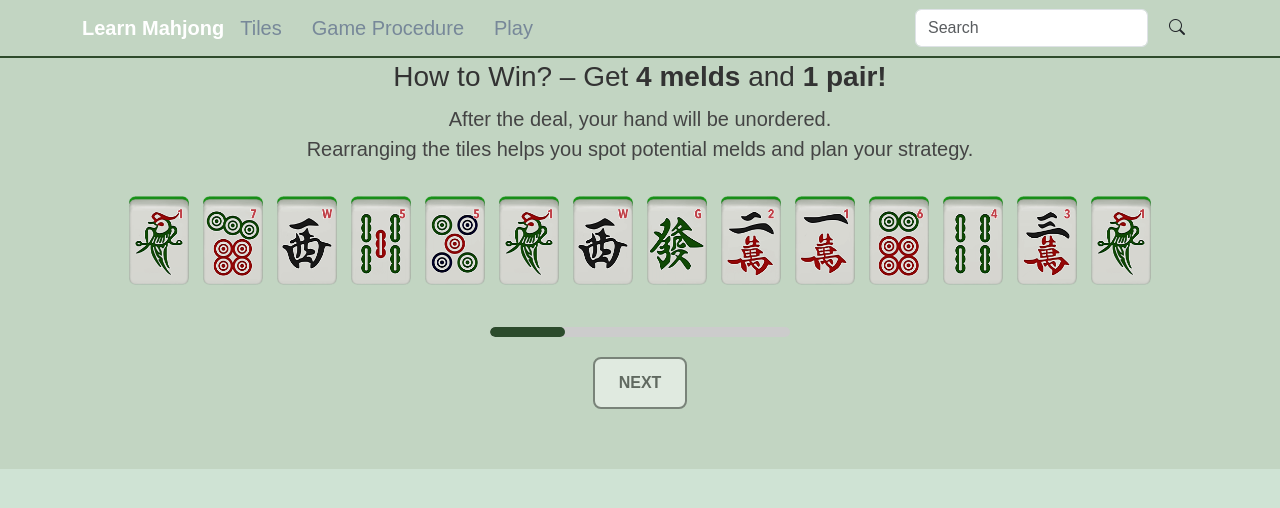
After one commit to dby516/UIDesign_project, a Flask app: page /winning-hands/1 in a window 1280 px wide. The commit adds this page. Shown: the top 508 px of the page. Run offline with Flask 3, Linux system fonts and the light colour scheme.

Commit message:
Cristina 4.20
Finished step selecting page learn_game_proc.html.
Finished step1 page1: shuffle, drag to reorder and validate tiles.
Add quiz and learn tiles route to layout.html so that each route can be accessed through navbar.

```diff
--- a/app.py
+++ b/app.py
@@ -1,7 +1,7 @@
-from flask import Flask, render_template, abort
-
+from flask import Flask, render_template, session, request, jsonify, abort
+import random
 app = Flask(__name__)
-
+app.secret_key = 'secret'
 # --------------------- Hardcoded data ----------------------------
 lessons = {
     1: {"text": "The game uses 3 suits for the main part of gameplay", "types": ["million", "stripe", "tong"], "notice": ""},
@@ -9,7 +9,11 @@ lessons = {
     3: {"text": "Flower tiles", "types": ["flower"], "notice": "Flower tiles are bonus tiles in Mahjong that don't belong to any suit but can earn you extra points when revealed."},
     # add more lessons
 }
-
+CORRECT_ORDER = [ "1_million.png", "2_million.png", "3_million.png",
+                 "1_stripe.png", "1_stripe.png", "1_stripe.png",
+                 "4_stripe.png", "5_stripe.png", "rich.png",
+                 "5_tong.png", "6_tong.png", "7_tong.png",
+                 "west.png", "west.png"    ]
 
 # ---------------------- Home & Main Pages ----------------------
 @app.route('/')
@@ -28,9 +32,13 @@ def learn_tiles(step):
         step=step
     )
 
-@app.route('/learn_game_proc/<int:lesson_id>')
-def learn_game_proc(lesson_id):
-    return render_template('learn_game_proc.html', lesson_id=lesson_id)
+# @app.route('/learn_game_proc/<int:lesson_id>')
+# def learn_game_proc(lesson_id):
+#     return render_template('learn_game_proc.html', lesson_id=lesson_id)
+
+@app.route('/learn_game_proc')
+def game_procedure():
+    return render_template('learn_game_proc.html')
 
 @app.route('/quiz/<int:question_id>')
 def quiz(question_id):
@@ -40,7 +48,35 @@ def quiz(question_id):
 def result():
     return render_template('result.html')
 
+#-------------Game procedure step 1---------------
+@app.route("/winning-hands/<int:step>")
+def winning_hands(step):
+    # Reset tile order only on step 1
+    if "tile_order" not in session or step == 1:
+        tile_order = CORRECT_ORDER[:]
+        random.shuffle(tile_order)
+        session["tile_order"] = tile_order
+    else:
+        tile_order = session["tile_order"]
 
+    return render_template("winning_hands.html", step=step, tile_images=tile_order)
+
+@app.route("/check-tile-order", methods=["POST"])
+def check_tile_order():
+    data = request.get_json()
+    user_order = data["tiles"]
+    result = [user_order[i] == CORRECT_ORDER[i] for i in range(len(CORRECT_ORDER))]
+    is_correct = all(result)
+    return jsonify({"result": result, "valid": is_correct})
+#-------------Game procedure step 2---------------
+@app.route('/calling-tiles')
+def calling_tiles():
+    return render_template('calling_tiles.html')
+#-------------Game procedure step 3---------------
+@app.route('/play-round')
+def play_round():
+    return render_template('play_round.html')
+#-----------------------------------------------
 
 
 if __name__ == '__main__':
--- /dev/null
+++ b/static/drag_tiles.js
@@ -0,0 +1,60 @@
+document.addEventListener("DOMContentLoaded", () => {
+    const container = document.getElementById("tileContainer");
+    const nextButton = document.getElementById("nextBtn");
+    let draggedTile = null;
+
+    container.addEventListener("dragstart", (e) => {
+        if (e.target.classList.contains("tile")) {
+            draggedTile = e.target;
+        }
+    });
+
+    container.addEventListener("dragover", (e) => {
+        e.preventDefault();
+        const target = e.target;
+        if (target.classList.contains("tile") && target !== draggedTile) {
+            const children = [...container.children];
+            const draggedIndex = children.indexOf(draggedTile);
+            const targetIndex = children.indexOf(target);
+
+            if (draggedIndex < targetIndex) {
+                container.insertBefore(draggedTile, target.nextSibling);
+            } else {
+                container.insertBefore(draggedTile, target);
+            }
+        }
+    });
+
+    container.addEventListener("drop", (e) => {
+        e.preventDefault();
+        draggedTile = null;
+        checkTileOrder();
+    });
+
+    function checkTileOrder() {
+        const currentOrder = [...container.children].map(tile => tile.dataset.filename);
+        fetch("/check-tile-order", {
+            method: "POST",
+            headers: { "Content-Type": "application/json" },
+            body: JSON.stringify({ tiles: currentOrder })
+        })
+        .then(res => res.json())
+        .then(data => {
+            const tiles = container.children;
+            for (let i = 0; i < tiles.length; i++) {
+                tiles[i].classList.remove("correct", "incorrect");
+                if (!data.result[i]) {
+                    tiles[i].classList.add("incorrect");
+                }
+            }
+
+            if (data.valid) {
+                nextButton.classList.remove("disabled");
+                nextButton.onclick = null;  // allow default link
+            } else {
+                nextButton.classList.add("disabled");
+                nextButton.onclick = (e) => e.preventDefault();  // block navigation
+            }
+        });
+    }
+});
--- /dev/null
+++ b/static/winning_hands.css
@@ -0,0 +1,81 @@
+.winning-hands-container {
+    background-color: #c2d5c2;
+    padding: 60px 40px;
+    text-align: center;
+}
+
+.winning-hands-container h2 {
+    font-size: 28px;
+    color: #333;
+    margin-bottom: 10px;
+}
+
+.winning-hands-container p {
+    font-size: 20px;
+    color: #444;
+    margin-bottom: 30px;
+}
+
+.tile-hand {
+    display: flex;
+    justify-content: center;
+    flex-wrap: wrap;
+    gap: 10px;
+    margin-bottom: 40px;
+}
+
+.tile {
+    width: 60px;
+    height: auto;
+    cursor: grab;
+    transition: transform 0.2s;
+}
+
+.tile:active {
+    transform: scale(1.1);
+}
+
+.progress-wrapper {
+    display: flex;
+    justify-content: center;
+    margin-bottom: 20px;
+}
+
+.progress-bar {
+    width: 300px;
+    height: 10px;
+    background-color: #ccc;
+    border-radius: 5px;
+    position: relative;
+}
+
+.progress-fill {
+    height: 100%;
+    background-color: #2c4b2c;
+    border-radius: 5px;
+}
+
+.next-button {
+    display: inline-block;
+    padding: 12px 24px;
+    background-color: white;
+    border: 2px solid #333;
+    border-radius: 8px;
+    font-weight: bold;
+    color: #000;
+    text-decoration: none;
+    transition: background-color 0.3s;
+}
+
+.next-button:hover {
+    background-color: #ddd;
+}
+.tile.incorrect {
+    border: 3px solid red;
+    border-radius: 8px;
+}
+
+.next-button.disabled {
+    opacity: 0.5;
+    pointer-events: none;
+}
--- a/templates/layout.html
+++ b/templates/layout.html
@@ -22,9 +22,9 @@
         <nav class="navbar navbar-expand-lg">
             <div class="container">
                 <a class="navbar-brand" href="/">Learn Mahjong</a>
-                <a class="navbar-nav" href="/learn_tiles">Tiles</a>
+                <a class="navbar-nav" href="/learn_tiles/1">Tiles</a>
                 <a class="navbar-nav" href="/learn_game_proc">Game Procedure</a>
-                <a class="navbar-nav" href="/quiz">Play</a>
+                <a class="navbar-nav" href="/quiz/1">Play</a>
                 <form class="d-flex ms-auto" id="searchForm">
                     <input class="form-control me-2" type="search" placeholder="Search" aria-label="Search" name="search" id="searchInput" autocomplete="off">
                     <button class="btn search-btn" type="submit">
--- /dev/null
+++ b/templates/winning_hands.html
@@ -0,0 +1,31 @@
+{% extends "layout.html" %}
+{% block content %}
+<link rel="stylesheet" href="{{ url_for('static', filename='winning_hands.css') }}">
+<script src="{{ url_for('static', filename='drag_tiles.js') }}" defer></script>
+
+<div class="winning-hands-container">
+    {% if step == 1 %}
+        <h2>How to Win? – Get <strong>4 melds</strong> and <strong>1 pair!</strong></h2>
+        <p>After the deal, your hand will be unordered.<br>Rearranging the tiles helps you spot potential melds and plan your strategy.</p>
+
+        <div class="tile-hand" id="tileContainer">
+            {% for tile in tile_images %}
+                <img src="{{ url_for('static', filename='mahjong_tiles/' ~ tile) }}"
+                     class="tile"
+                     draggable="true"
+                     data-filename="{{ tile }}">
+            {% endfor %}
+        </div>
+    {% endif %}
+
+    <div class="progress-wrapper">
+        <div class="progress-bar">
+            <div class="progress-fill" style="width: {{ step * 25 }}%;"></div>
+        </div>
+    </div>
+
+    {% if step < 4 %}
+        <a id="nextBtn" class="next-button disabled" href="{{ url_for('winning_hands', step=step+1) }}" onclick="return false;">NEXT</a>
+    {% endif %}
+</div>
+{% endblock %}
```
Also changed, not shown: static/game_procedure.css (added, +52 -0 lines), templates/learn_game_proc.html (+40 -0 lines), templates/calling_tiles.html (added), templates/play_round.html (added).
